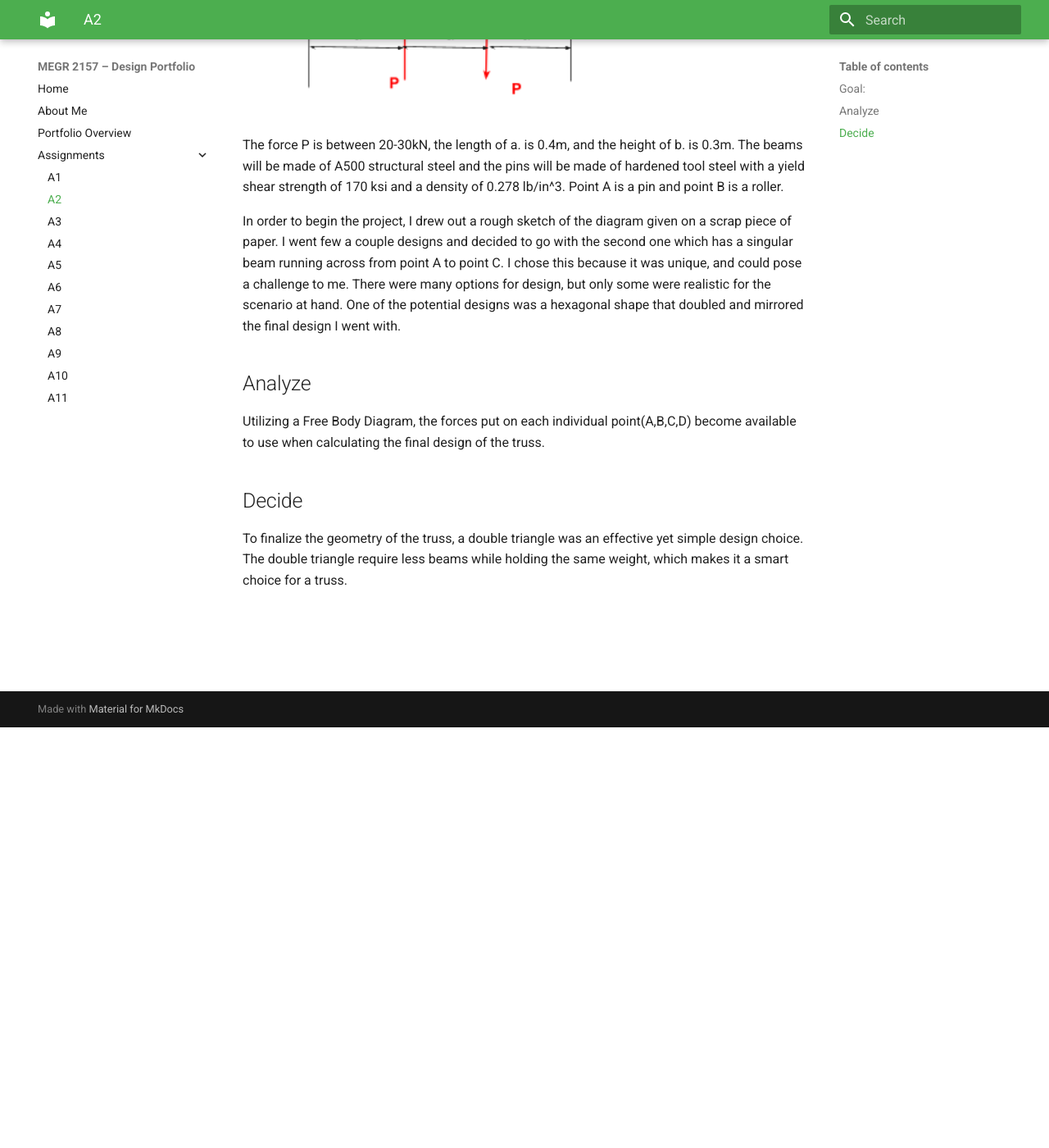
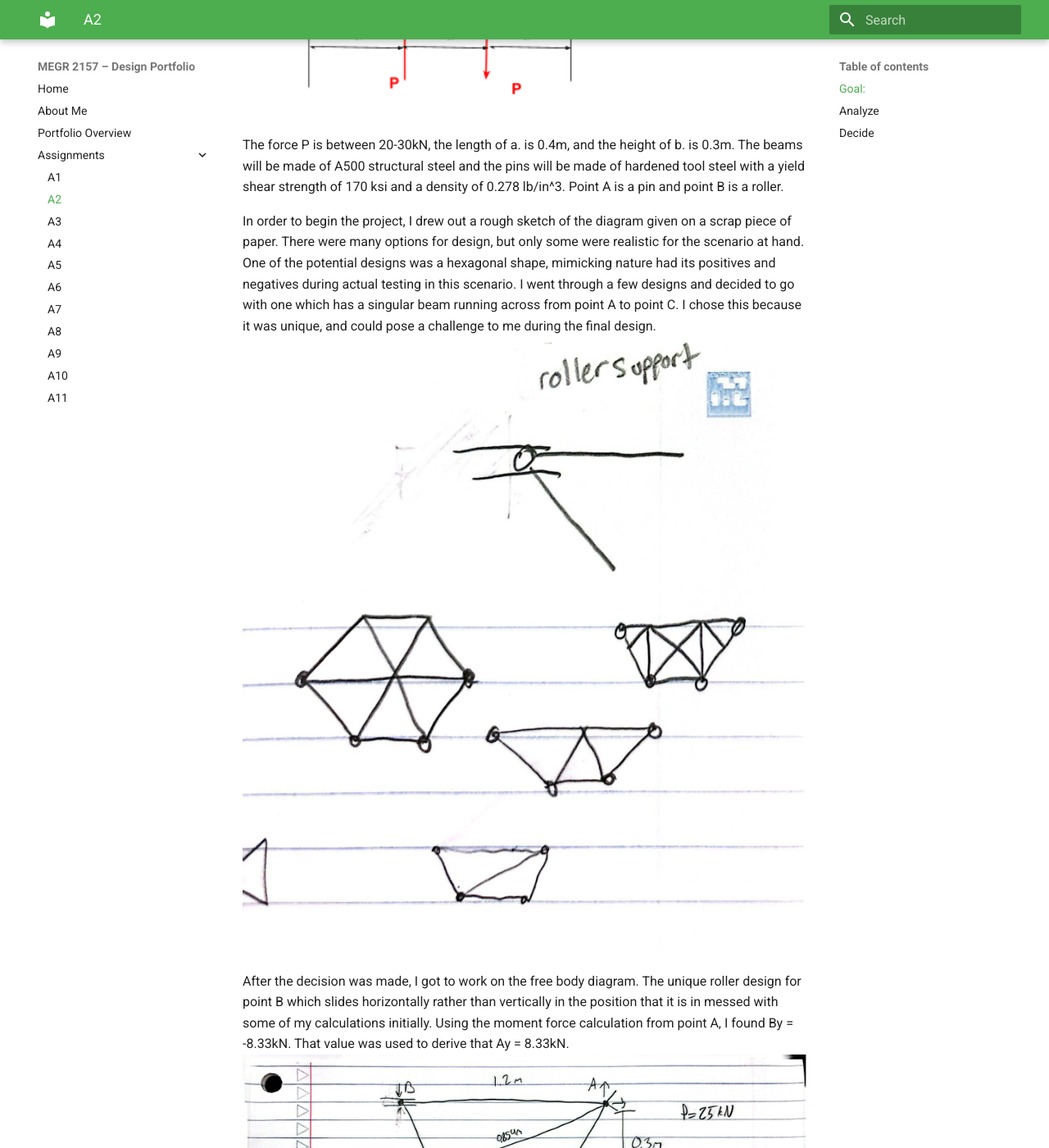
Before and after one commit to dadams78/design-projects-portfolio, an MkDocs documentation site: the page built from docs/assignments/A02/index.md, in a window 1280 px wide and 1400 px high, scrolled down 513 px. Shown: the whole window at 82% size. Built offline with MkDocs 1.6.1 and Material for MkDocs 9.7.7, drawn with Linux system fonts in a browser that asks for light colours.

Commit message:
Update index.md

```diff
--- a/docs/assignments/A02/index.md
+++ b/docs/assignments/A02/index.md
@@ -3,12 +3,15 @@
 ## Goal:
 There is a required truss design needed which has four points of contact. It must be created to support a predetermined amount of weight without breaking. The four points of contact are as follows in this image:
 
-![MEGR 2156-7 Title](Truss.png)
+![MEGR 2156-7 original image](Truss.png)
 
 The force P is between 20-30kN, the length of a. is 0.4m, and the height of b. is 0.3m. The beams will be made of A500 structural steel and the pins will be made of hardened tool steel with a yield shear strength of 170 ksi and a density of 0.278 lb/in^3. Point A is a pin and point B is a roller.
 
-In order to begin the project, I drew out a rough sketch of the diagram given on a scrap piece of paper. I went few a couple designs and decided to go with the second one which has a singular beam running across from point A to point C. I chose this because it was unique, and could pose a challenge to me. There were many options for design, but only some were realistic for the scenario at hand. One of the potential designs was a hexagonal shape that doubled and mirrored the final design I went with.
+In order to begin the project, I drew out a rough sketch of the diagram given on a scrap piece of paper. There were many options for design, but only some were realistic for the scenario at hand. One of the potential designs was a hexagonal shape, mimicking nature had its positives and negatives during actual testing in this scenario. I went through a few designs and decided to go with one which has a singular beam running across from point A to point C. I chose this because it was unique, and could pose a challenge to me during the final design.
+![Drawing Board](TrussIdea.jpg)
 
+After the decision was made, I got to work on the free body diagram. The unique roller design for point B which slides horizontally rather than vertically in the position that it is in messed with some of my calculations initially. Using the moment force calculation from point A, I found By = -8.33kN. That value was used to derive that Ay = 8.33kN.
+![Calculations FBD](TrussFBD1.jpg)
 ## Analyze
 Utilizing a Free Body Diagram, the forces put on each individual point(A,B,C,D) become available to use when calculating the final design of the truss.
 
```
